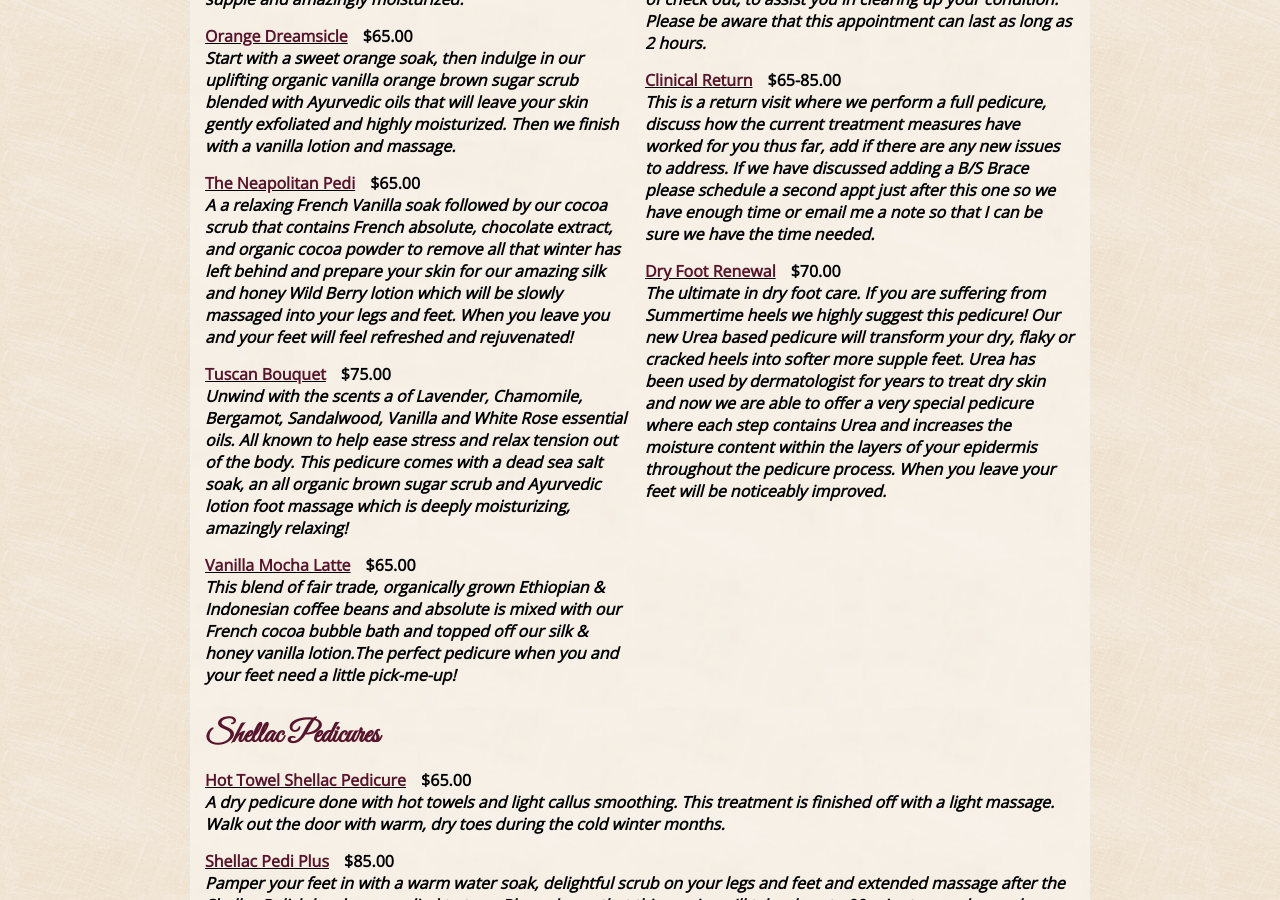
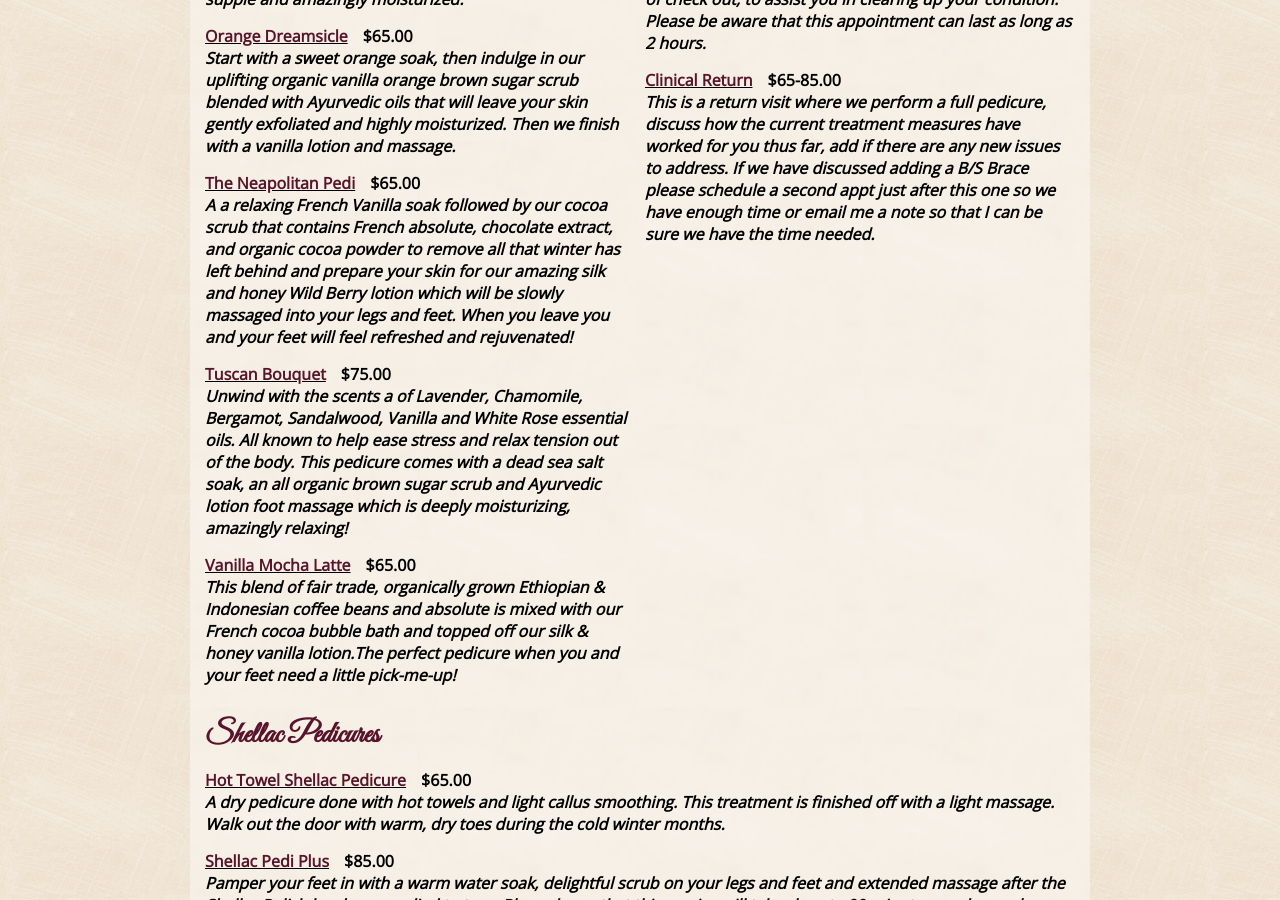
Before and after one commit to susanspedispa/susanspedispa.github.io, a Jekyll site: the page built from menu/pedicures.html, in a window 1280 px wide and 900 px high, scrolled down 706 px. Built offline with Jekyll 4.4.1, drawn with Linux system fonts in a browser that asks for light colours.

Commit message:
Update pedicures.yml

```diff
--- a/_data/pedicures.yml
+++ b/_data/pedicures.yml
@@ -76,14 +76,7 @@ menu:
             have worked for you thus far, add if there are any new issues to address. If we have discussed adding
             a B/S Brace please schedule a second appt just after this one so we have enough time or email me a note
             so that I can be sure we have the time needed.
-        - name: Dry Foot Renewal
-          price: $70.00
-          description: >
-            The ultimate in dry foot care. If you are suffering from Summertime heels we highly suggest this pedicure!
-            Our new Urea based pedicure will transform your dry, flaky or cracked heels into softer more supple feet.
-            Urea has been used by dermatologist for years to treat dry skin and now we are able to offer a very special
-            pedicure where each step contains Urea and increases the moisture content within the layers of your epidermis
-            throughout the pedicure process. When you leave your feet will be noticeably improved.
+
 
 - position: center
   groups:
```
